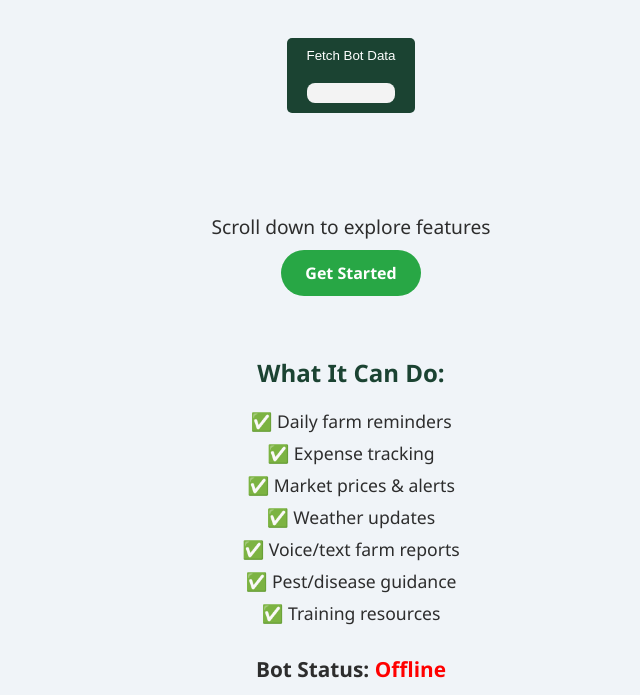
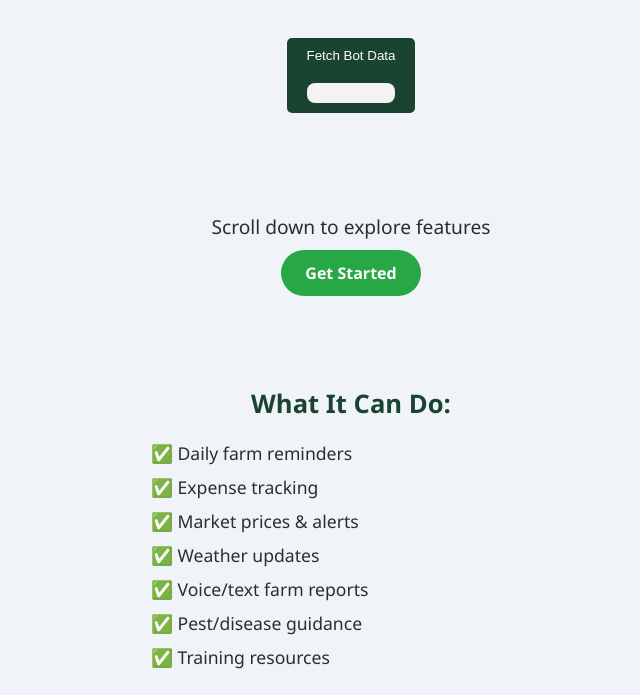
Before and after one commit to General-254/Farmsyc, a plain HTML site: page index.html in a window 1280 px wide. Shown: the part 257-952 px from the top of the page, without its empty margins (289-929 px from the left). Drawn offline with nearby package versions, Linux system fonts and the light colour scheme; no server answers; some icons are missing.

Commit message:
Update index.html

```diff
--- a/index.html
+++ b/index.html
@@ -138,17 +138,18 @@
     <i class="fas fa-arrow-down"></i>
   </div>
     </section>
-  <h2 style="font-size: 1.5em; margin-bottom: 20px;">What It Can Do:</h2>
-  <ul style="list-style: none; padding-left: 0; font-size: 1.1em;">
-    <li style="margin-bottom: 8px;">✅ Daily farm reminders</li>
-    <li style="margin-bottom: 8px;">✅ Expense tracking</li>
-    <li style="margin-bottom: 8px;">✅ Market prices & alerts</li>
-    <li style="margin-bottom: 8px;">✅ Weather updates</li>
-    <li style="margin-bottom: 8px;">✅ Voice/text farm reports</li>
-    <li style="margin-bottom: 8px;">✅ Pest/disease guidance</li>
-    <li style="margin-bottom: 8px;">✅ Training resources</li>
+<section id="features" style="text-align: center; padding: 30px 20px;">
+  <h2 style="margin-bottom: 20px; font-size: 1.6em;">What It Can Do:</h2>
+  <ul style="list-style: none; padding: 0; margin: 0 auto; max-width: 400px; font-size: 1.1em; text-align: left;">
+    <li style="margin-bottom: 10px;">✅ Daily farm reminders</li>
+    <li style="margin-bottom: 10px;">✅ Expense tracking</li>
+    <li style="margin-bottom: 10px;">✅ Market prices & alerts</li>
+    <li style="margin-bottom: 10px;">✅ Weather updates</li>
+    <li style="margin-bottom: 10px;">✅ Voice/text farm reports</li>
+    <li style="margin-bottom: 10px;">✅ Pest/disease guidance</li>
+    <li style="margin-bottom: 10px;">✅ Training resources</li>
   </ul>
-  </section>
+</section>
   <div style="margin-top: 30px;">
    <ul id="bot-features" style="list-style: none; padding-left: 0; font-size: 1.1em;"></ul>
   </div>
```
